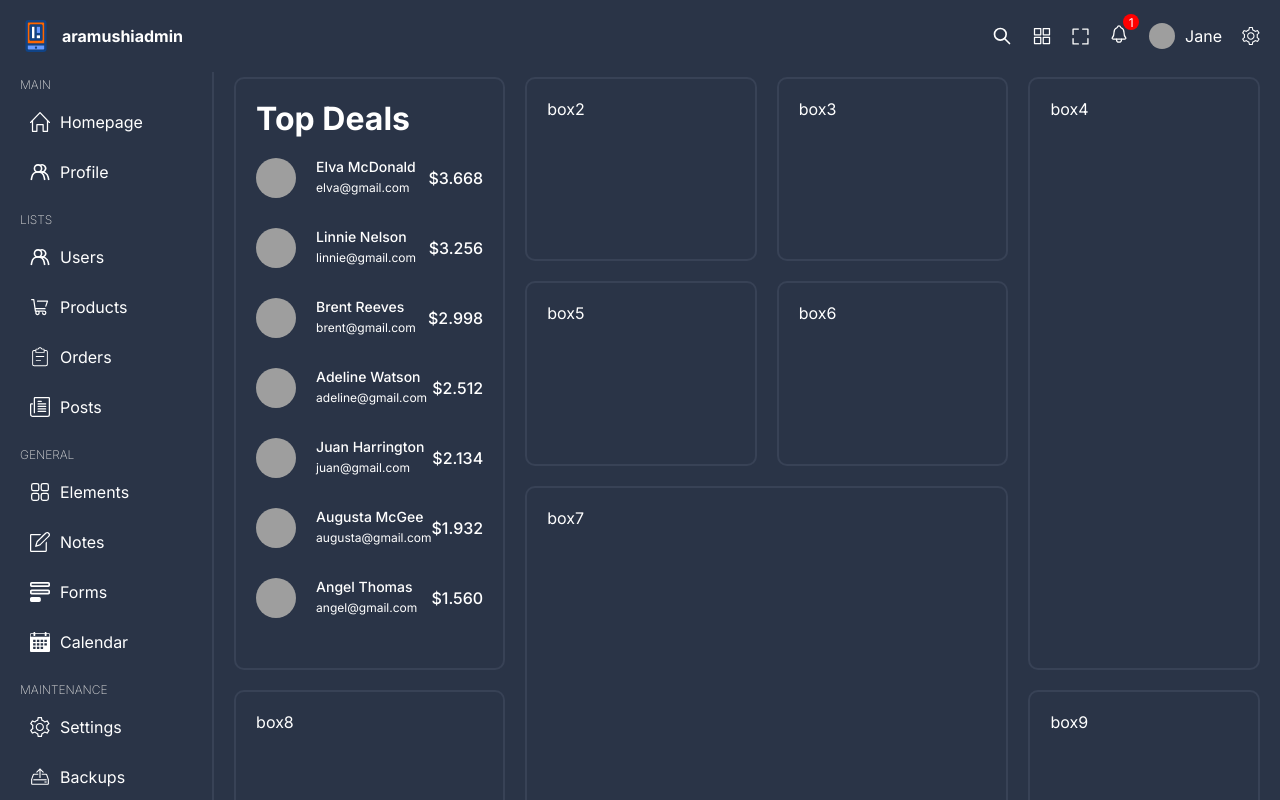
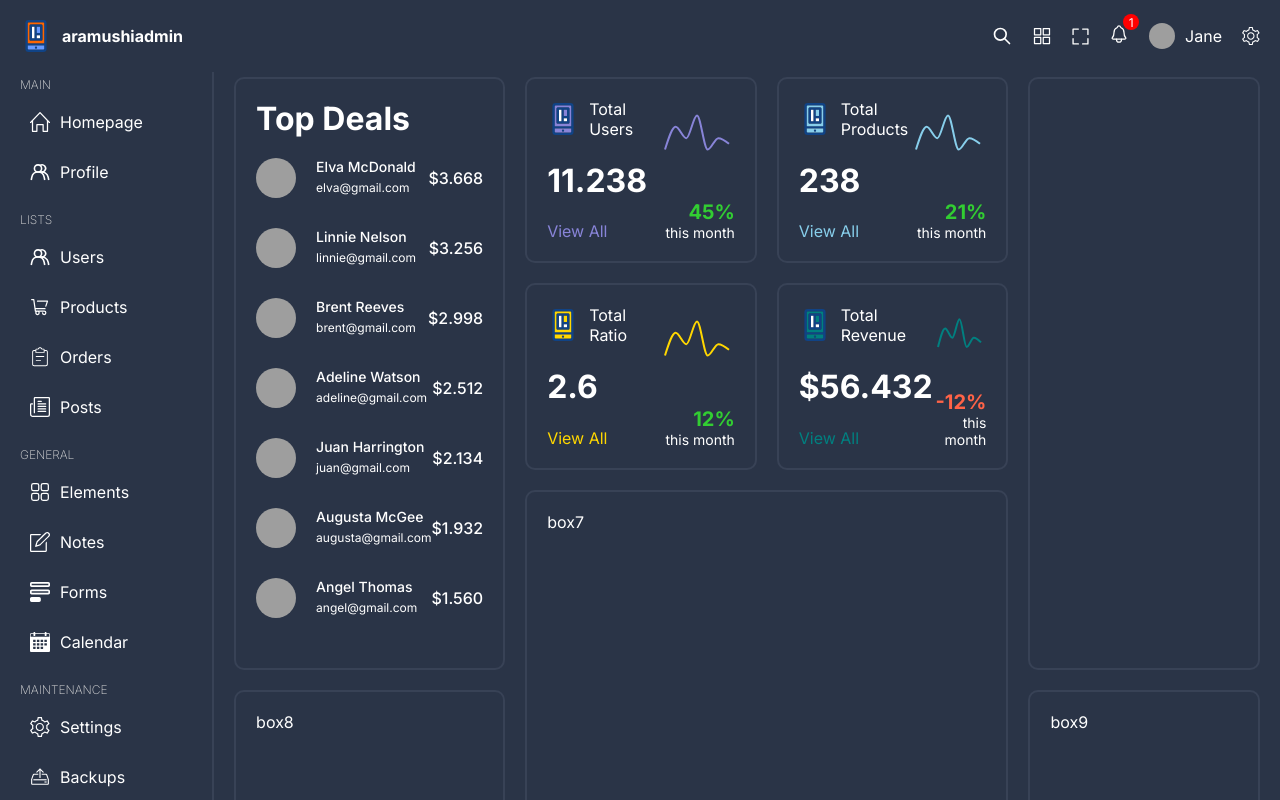
Before and after one commit to lustlee/react-admin, a React (Vite) app: page / in a window 1280 px wide. Shown: the top 800 px of the page. Built offline with nearby package versions, Linux system fonts and the light colour scheme; grey boxes are pictures that could not be loaded.

Commit message:
feat: I added a new component for drawing charts, also added fake data for the necessary display of these charts, made styling and made props

```diff
--- a/package.json
+++ b/package.json
@@ -13,6 +13,7 @@
     "react": "^18.2.0",
     "react-dom": "^18.2.0",
     "react-router-dom": "^6.14.2",
+    "recharts": "^2.7.2",
     "sass": "^1.63.6"
   },
   "devDependencies": {
--- /dev/null
+++ b/src/components/chartBox/chartBox.scss
@@ -0,0 +1,44 @@
+.chartBox {
+  display: flex;
+  height: 100%;
+
+  .boxInfo {
+    flex: 3;
+    display: flex;
+    flex-direction: column;
+    justify-content: space-between;
+
+    .title {
+      display: flex;
+      align-items: center;
+      gap: 10px;
+    }
+  }
+
+  .chartInfo {
+    flex: 2;
+    display: flex;
+    flex-direction: column;
+    justify-content: space-between;
+
+    .chart {
+      width: 100%;
+      height: 100%;
+    }
+
+    .texts {
+      display: flex;
+      flex-direction: column;
+      text-align: right;
+
+      .percentage {
+        font-weight: bold;
+        font-size: 20px;
+      }
+
+      .duration{
+        font-size: 14px;
+      }
+    }
+  }
+}
--- /dev/null
+++ b/src/components/chartBox/chartBox.tsx
@@ -0,0 +1,58 @@
+import './chartBox.scss';
+import {Link} from "react-router-dom";
+import {Line, LineChart, ResponsiveContainer, Tooltip} from "recharts";
+
+type Props = {
+    color: string;
+    icon: string;
+    title: string;
+    dataKey: string;
+    number: number | string;
+    percentage: number;
+    chartData: object[];
+}
+const chartBox = (props: Props) => {
+    return (
+        <div className='chartBox'>
+            <div className="boxInfo">
+                <div className="title">
+                    <img src={props.icon} alt="User"/>
+                    <span>{props.title}</span>
+                </div>
+                <h1>{props.number}</h1>
+                <Link to='/' style={{color: props.color}}>
+                    View All
+                </Link>
+            </div>
+            <div className="chartInfo">
+                <div className="chart">
+                    <ResponsiveContainer width="99%" height="100%">
+                        <LineChart data={props.chartData}>
+                            <Tooltip
+                            contentStyle={{background: 'transparent', border: 'none'}}
+                            labelStyle={{display: 'none'}}
+                            position={{x: 10, y: 70}}
+                            />
+                            <Line
+                                type="monotone"
+                                dataKey={props.dataKey}
+                                stroke={props.color}
+                                strokeWidth={2}
+                                dot={false}
+                            />
+                        </LineChart>
+                    </ResponsiveContainer>
+                </div>
+                <div className="texts">
+                    <span className="percentage"
+                          style={{color: props.percentage < 0 ? 'tomato' : 'limegreen'}} >
+                              {props.percentage}%
+                    </span>
+                    <span className="duration">this month</span>
+                </div>
+            </div>
+        </div>
+    );
+};
+
+export default chartBox;
--- a/src/data.ts
+++ b/src/data.ts
@@ -166,3 +166,73 @@
     amount: "1.560",
   },
 ];
+
+export const chartBoxUser = {
+  color: "#8884d8",
+  icon: "/userIcon.svg",
+  title: "Total Users",
+  number: "11.238",
+  dataKey: "users",
+  percentage: 45,
+  chartData: [
+    { name: "Sun", users: 400 },
+    { name: "Mon", users: 600 },
+    { name: "Tue", users: 500 },
+    { name: "Wed", users: 700 },
+    { name: "Thu", users: 400 },
+    { name: "Fri", users: 500 },
+    { name: "Sat", users: 450 },
+  ],
+};
+
+export const chartBoxProduct = {
+  color: "skyblue",
+  icon: "/productIcon.svg",
+  title: "Total Products",
+  number: "238",
+  dataKey: "products",
+  percentage: 21,
+  chartData: [
+    { name: "Sun", products: 400 },
+    { name: "Mon", products: 600 },
+    { name: "Tue", products: 500 },
+    { name: "Wed", products: 700 },
+    { name: "Thu", products: 400 },
+    { name: "Fri", products: 500 },
+    { name: "Sat", products: 450 },
+  ],
+};
+export const chartBoxRevenue = {
+  color: "teal",
+  icon: "/revenueIcon.svg",
+  title: "Total Revenue",
+  number: "$56.432",
+  dataKey: "revenue",
+  percentage: -12,
+  chartData: [
+    { name: "Sun", revenue: 400 },
+    { name: "Mon", revenue: 600 },
+    { name: "Tue", revenue: 500 },
+    { name: "Wed", revenue: 700 },
+    { name: "Thu", revenue: 400 },
+    { name: "Fri", revenue: 500 },
+    { name: "Sat", revenue: 450 },
+  ],
+};
+export const chartBoxConversion = {
+  color: "gold",
+  icon: "/conversionIcon.svg",
+  title: "Total Ratio",
+  number: "2.6",
+  dataKey: "ratio",
+  percentage: 12,
+  chartData: [
+    { name: "Sun", ratio: 400 },
+    { name: "Mon", ratio: 600 },
+    { name: "Tue", ratio: 500 },
+    { name: "Wed", ratio: 700 },
+    { name: "Thu", ratio: 400 },
+    { name: "Fri", ratio: 500 },
+    { name: "Sat", ratio: 450 },
+  ],
+};
--- a/src/pages/home/Home.tsx
+++ b/src/pages/home/Home.tsx
@@ -1,5 +1,7 @@
 import './home.scss'
 import TopBox from "../../components/topBox/TopBox.tsx";
+import ChartBox from "../../components/chartBox/chartBox.tsx";
+import {chartBoxConversion, chartBoxProduct, chartBoxRevenue, chartBoxUser} from "../../data.ts";
 
 const Home = () => {
     return (
@@ -7,11 +9,11 @@
             <div className="box box1">
                 <TopBox/>
             </div>
-            <div className="box box2">box2</div>
-            <div className="box box3">box3</div>
-            <div className="box box4">box4</div>
-            <div className="box box5">box5</div>
-            <div className="box box6">box6</div>
+            <div className="box box2"><ChartBox {...chartBoxUser}/></div>
+            <div className="box box3"><ChartBox {...chartBoxProduct}/></div>
+            <div className="box box4"></div>
+            <div className="box box5"><ChartBox {...chartBoxConversion}/></div>
+            <div className="box box6"><ChartBox {...chartBoxRevenue}/></div>
             <div className="box box7">box7</div>
             <div className="box box8">box8</div>
             <div className="box box9">box9</div>
```
